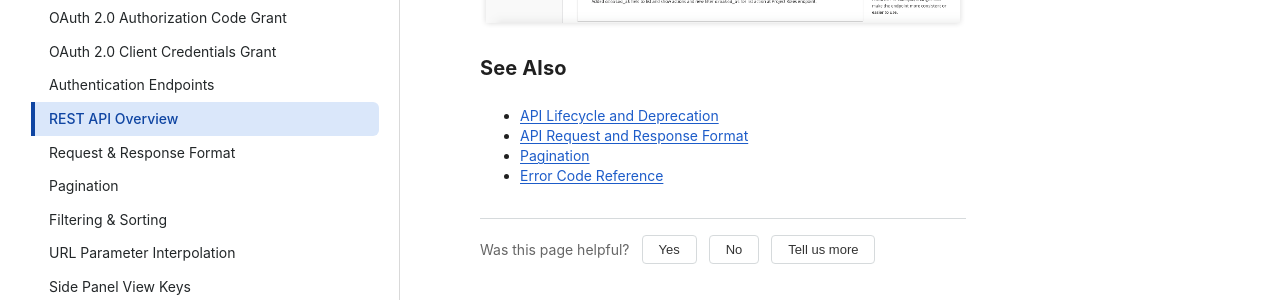
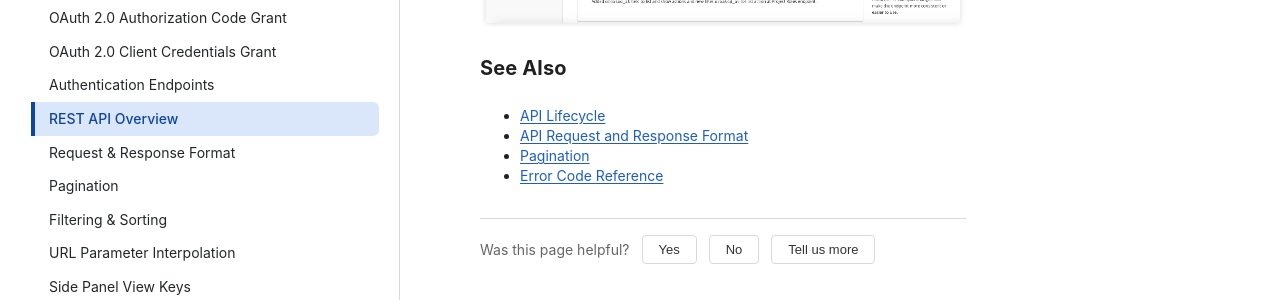
Before and after one commit to procore/documentation, a Jekyll site: the page built from getting_started/rest_api_overview.md, in a window 1280 px wide and 900 px high, scrolled down 4638 px. Shown: the part 524-824 px from the top of the window. Built offline with Jekyll 4.4.1, drawn with Linux system fonts in a browser that asks for light colours; comment, search, counter and statistics services are not loaded.

Commit message:
docs: match the API Lifecycle link text to the page title
The See Also entry on REST API Overview read "API Lifecycle and
Deprecation" while the destination is titled "API Lifecycle". Only
instance of that particular text on the site.

Co-Authored-By: Claude Opus 5 <noreply@anthropic.com>

```diff
--- a/getting_started/rest_api_overview.md
+++ b/getting_started/rest_api_overview.md
@@ -136,7 +136,7 @@ Filters allow you to drill down on the types of changes you are most interested
 
 ## See Also
 
-- [API Lifecycle and Deprecation]({{ site.url }}{{ site.baseurl }}{% link getting_started/rest_api_lifecycle.md %})
+- [API Lifecycle]({{ site.url }}{{ site.baseurl }}{% link getting_started/rest_api_lifecycle.md %})
 - [API Request and Response Format]({{ site.url }}{{ site.baseurl }}{% link api_essentials/restful_api_concepts.md %})
 - [Pagination]({{ site.url }}{{ site.baseurl }}{% link plan_your_app/pagination.md %})
 - [Error Code Reference]({{ site.url }}{{ site.baseurl }}{% link api_essentials/error_reference.md %})
```
